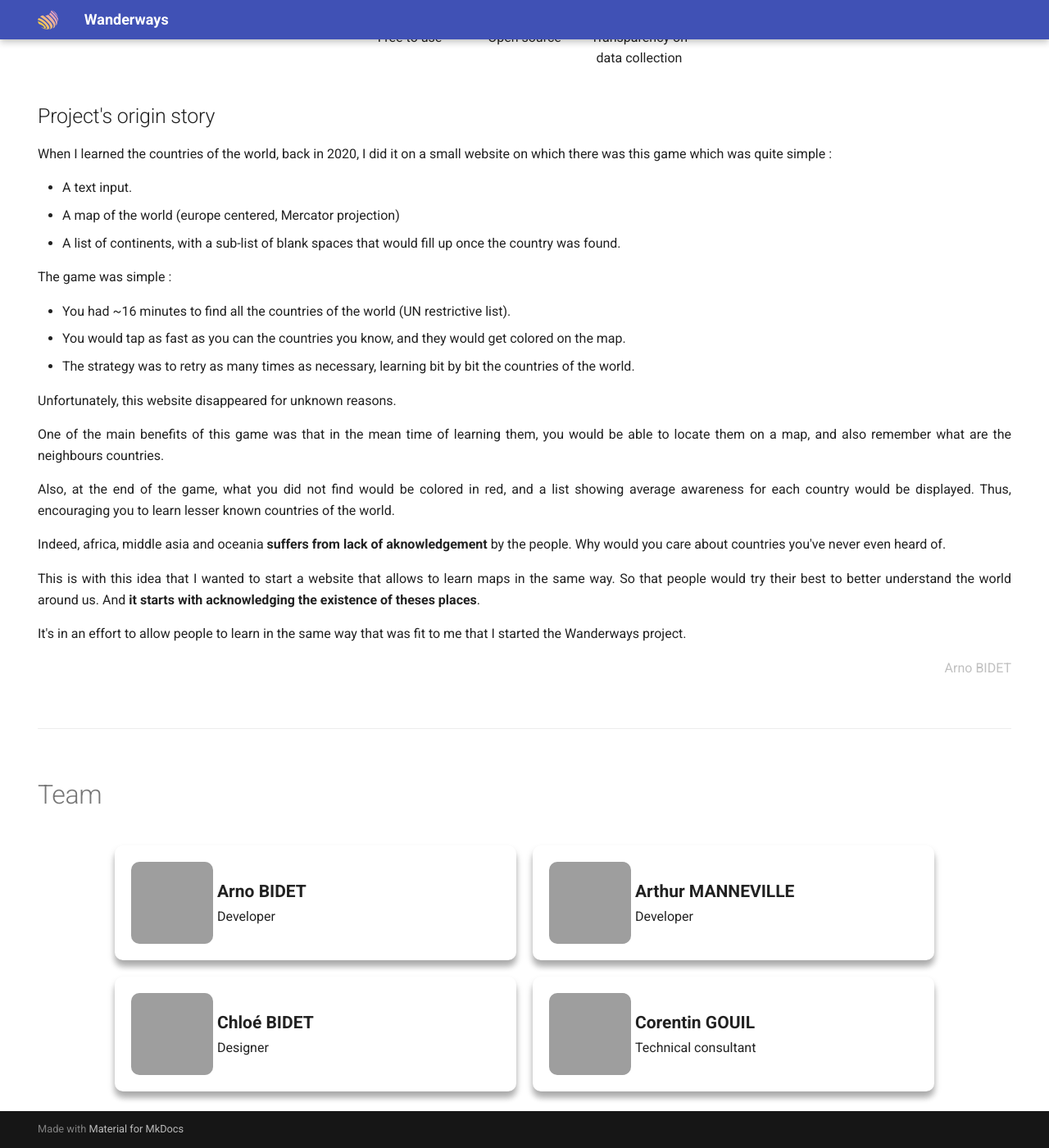
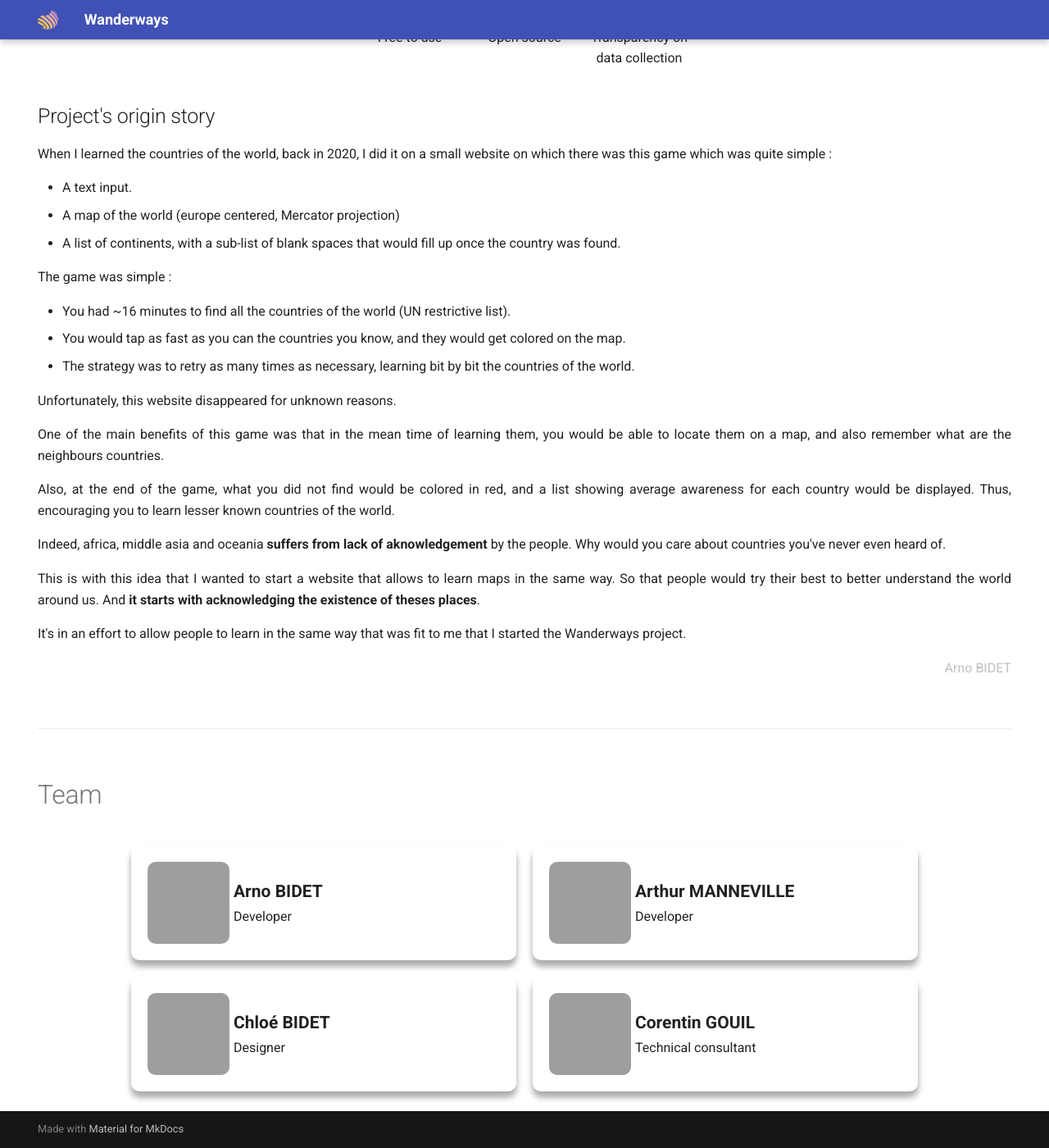
Before and after one commit to ArnoBidet/wanderways-doc, an MkDocs documentation site: the page built from docs/index.md, in a window 1280 px wide and 1400 px high, scrolled down 1168 px. Shown: the whole window at 82% size. Built offline with MkDocs 1.6.1 and Material for MkDocs 9.7.7, drawn with Linux system fonts in a browser that asks for light colours; grey boxes are pictures that could not be loaded.

Commit message:
corrected style to have reasonnably sized team cards screen

```diff
--- a/docs/assets/extra.css
+++ b/docs/assets/extra.css
@@ -60,7 +60,8 @@ div#team-container {
 }
 section.team-card {
   display: flex;
-  flex : 1 0 490px;
+  flex : 1 0 470px;
+  max-width:470px;
   flex-direction: column;
   gap: 0.5rem;
   align-items: center;
```
